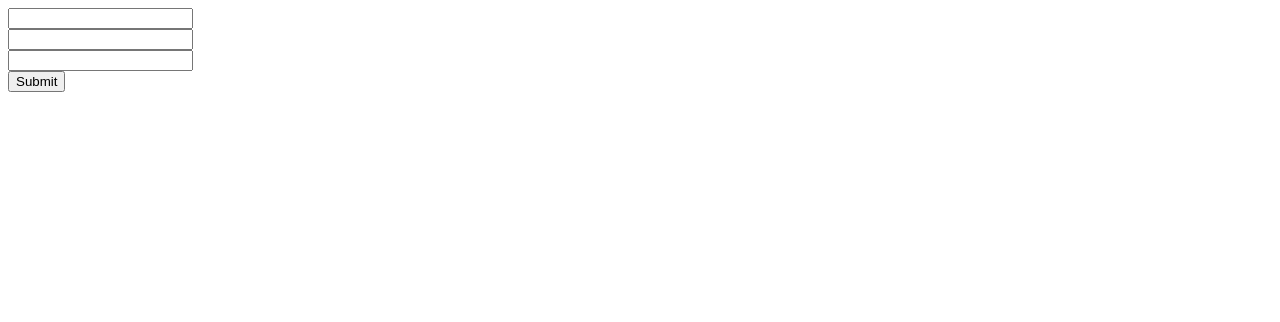
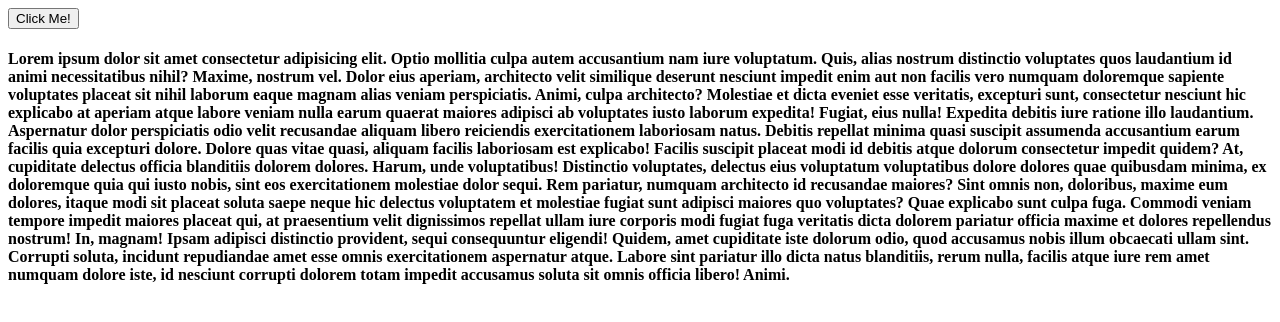
Before and after one commit to gopal24-colab/react_practice_yt, a React (Create React App) app: page / in a window 1280 px wide. Shown: the top 322 px of the page. Built offline with nearby package versions, Linux system fonts and the light colour scheme.

Commit message:
Toast Notification lear

```diff
--- a/package.json
+++ b/package.json
@@ -10,6 +10,7 @@
     "react": "^18.2.0",
     "react-dom": "^18.2.0",
     "react-scripts": "5.0.1",
+    "react-toastify": "^9.1.1",
     "web-vitals": "^2.1.0"
   },
   "scripts": {
--- a/src/App.js
+++ b/src/App.js
@@ -1,17 +1,9 @@
-// import LifecycleA from "./LifecycleA";
+import ToastNotification from "./toast/ToastNotification";
 
-import PostForm from "./request_components/PostForm";
-
-// import PostList from "./request_components/PostList";
-// import PostsListFun from "./request_components/PostsListFun";
-
-// import ParentComp from "./components/ParentComp";
 function App() {
   return (
     <div className="App">
-      {/* <PostList /> */}
-      {/* <PostsListFun /> */}
-      <PostForm />
+      <ToastNotification />
     </div>
   );
 }
--- /dev/null
+++ b/src/toast/ToastNotification.jsx
@@ -0,0 +1,65 @@
+import React from "react";
+import "react-toastify/dist/ReactToastify.css";
+import { ToastContainer, toast } from "react-toastify";
+
+const options = {
+  position: "top-left",
+  autoClose: 10000,
+  background: "darkblue",
+};
+
+const toastNotify = () => {
+  toast.warning("Hello", options);
+  toast.success("Hello", options);
+  toast.info("Hello", options);
+  toast.warning("Hello", options);
+};
+
+const ToastNotification = () => {
+  return (
+    <>
+      <div className="text">
+        <input type="button" onClick={toastNotify} value="Click Me!" />
+        <h4>
+          Lorem ipsum dolor sit amet consectetur adipisicing elit. Optio
+          mollitia culpa autem accusantium nam iure voluptatum. Quis, alias
+          nostrum distinctio voluptates quos laudantium id animi necessitatibus
+          nihil? Maxime, nostrum vel. Dolor eius aperiam, architecto velit
+          similique deserunt nesciunt impedit enim aut non facilis vero numquam
+          doloremque sapiente voluptates placeat sit nihil laborum eaque magnam
+          alias veniam perspiciatis. Animi, culpa architecto? Molestiae et dicta
+          eveniet esse veritatis, excepturi sunt, consectetur nesciunt hic
+          explicabo at aperiam atque labore veniam nulla earum quaerat maiores
+          adipisci ab voluptates iusto laborum expedita! Fugiat, eius nulla!
+          Expedita debitis iure ratione illo laudantium. Aspernatur dolor
+          perspiciatis odio velit recusandae aliquam libero reiciendis
+          exercitationem laboriosam natus. Debitis repellat minima quasi
+          suscipit assumenda accusantium earum facilis quia excepturi dolore.
+          Dolore quas vitae quasi, aliquam facilis laboriosam est explicabo!
+          Facilis suscipit placeat modi id debitis atque dolorum consectetur
+          impedit quidem? At, cupiditate delectus officia blanditiis dolorem
+          dolores. Harum, unde voluptatibus! Distinctio voluptates, delectus
+          eius voluptatum voluptatibus dolore dolores quae quibusdam minima, ex
+          doloremque quia qui iusto nobis, sint eos exercitationem molestiae
+          dolor sequi. Rem pariatur, numquam architecto id recusandae maiores?
+          Sint omnis non, doloribus, maxime eum dolores, itaque modi sit placeat
+          soluta saepe neque hic delectus voluptatem et molestiae fugiat sunt
+          adipisci maiores quo voluptates? Quae explicabo sunt culpa fuga.
+          Commodi veniam tempore impedit maiores placeat qui, at praesentium
+          velit dignissimos repellat ullam iure corporis modi fugiat fuga
+          veritatis dicta dolorem pariatur officia maxime et dolores repellendus
+          nostrum! In, magnam! Ipsam adipisci distinctio provident, sequi
+          consequuntur eligendi! Quidem, amet cupiditate iste dolorum odio, quod
+          accusamus nobis illum obcaecati ullam sint. Corrupti soluta, incidunt
+          repudiandae amet esse omnis exercitationem aspernatur atque. Labore
+          sint pariatur illo dicta natus blanditiis, rerum nulla, facilis atque
+          iure rem amet numquam dolore iste, id nesciunt corrupti dolorem totam
+          impedit accusamus soluta sit omnis officia libero! Animi.
+        </h4>
+        <ToastContainer />
+      </div>
+    </>
+  );
+};
+
+export default ToastNotification;
```
Also changed, not shown: 1 other file (tests, documents, lock files or other folders).
